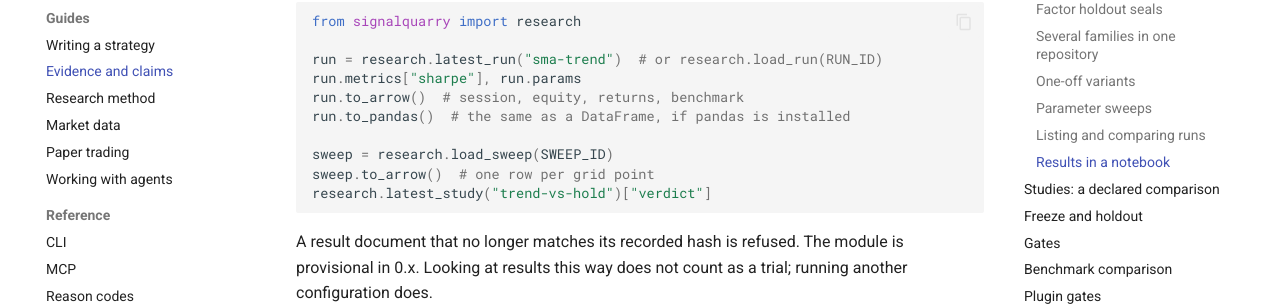
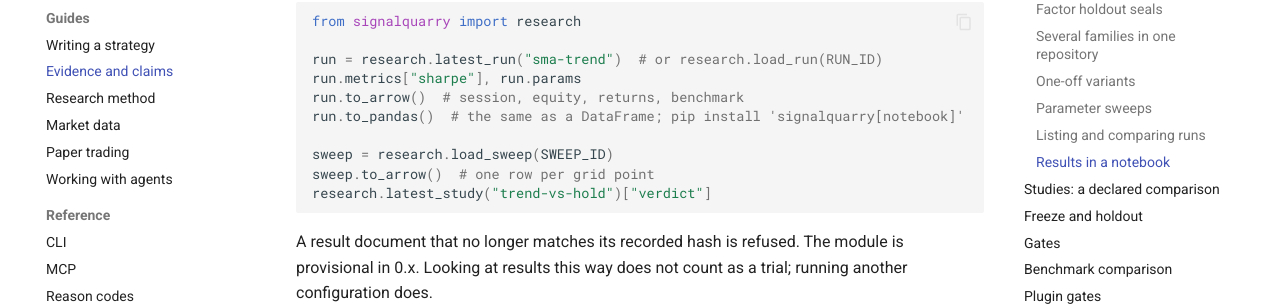
Before and after one commit to specsignal-labs/signalquarry, an MkDocs documentation site: the page built from docs/evidence.md, in a window 1280 px wide and 900 px high, scrolled down 2988 px. Shown: the part 153-459 px from the top of the window. Built offline with MkDocs 1.6.1 and Material for MkDocs 9.7.7, drawn with Linux system fonts in a browser that asks for light colours; comment, search, counter and statistics services are not loaded.

Commit message:
feat(packaging): a notebook extra for signalquarry.research
pip install 'signalquarry[notebook]' adds pandas and matplotlib, which
Run.to_pandas() and Panel.to_pandas() need. The core's runtime dependencies
are unchanged and nothing in the framework imports either library (ADR 0018,
decision 5). The lock file gains the extra's packages.

Co-Authored-By: Claude Opus 5.5 <noreply@anthropic.com>
Signed-off-by: SpecSignal Labs <specsignal-labs@users.noreply.github.com>

```diff
--- a/docs/evidence.md
+++ b/docs/evidence.md
@@ -133,7 +133,7 @@ from signalquarry import research
 run = research.latest_run("sma-trend")  # or research.load_run(RUN_ID)
 run.metrics["sharpe"], run.params
 run.to_arrow()  # session, equity, returns, benchmark
-run.to_pandas()  # the same as a DataFrame, if pandas is installed
+run.to_pandas()  # the same as a DataFrame; pip install 'signalquarry[notebook]'
 
 sweep = research.load_sweep(SWEEP_ID)
 sweep.to_arrow()  # one row per grid point
--- a/docs/llms-full.txt
+++ b/docs/llms-full.txt
@@ -441,7 +441,7 @@ from signalquarry import research
 run = research.latest_run("sma-trend")  # or research.load_run(RUN_ID)
 run.metrics["sharpe"], run.params
 run.to_arrow()  # session, equity, returns, benchmark
-run.to_pandas()  # the same as a DataFrame, if pandas is installed
+run.to_pandas()  # the same as a DataFrame; pip install 'signalquarry[notebook]'
 
 sweep = research.load_sweep(SWEEP_ID)
 sweep.to_arrow()  # one row per grid point
--- a/pyproject.toml
+++ b/pyproject.toml
@@ -31,6 +31,8 @@ dependencies = [
 [project.optional-dependencies]
 ots = ["opentimestamps-client>=0.7,<1"]
 mcp = ["mcp>=2.2,<3"]
+# For signalquarry.research in notebooks; the core does not import either.
+notebook = ["pandas>=2.2,<4", "matplotlib>=3.8,<4"]
 
 [project.scripts]
 signalquarry = "signalquarry.cli.main:main"
```
Also changed, not shown: CHANGELOG.md (+2 -0 lines), src/signalquarry/guides/evidence.md (+1 -1 lines), 2 other files.
